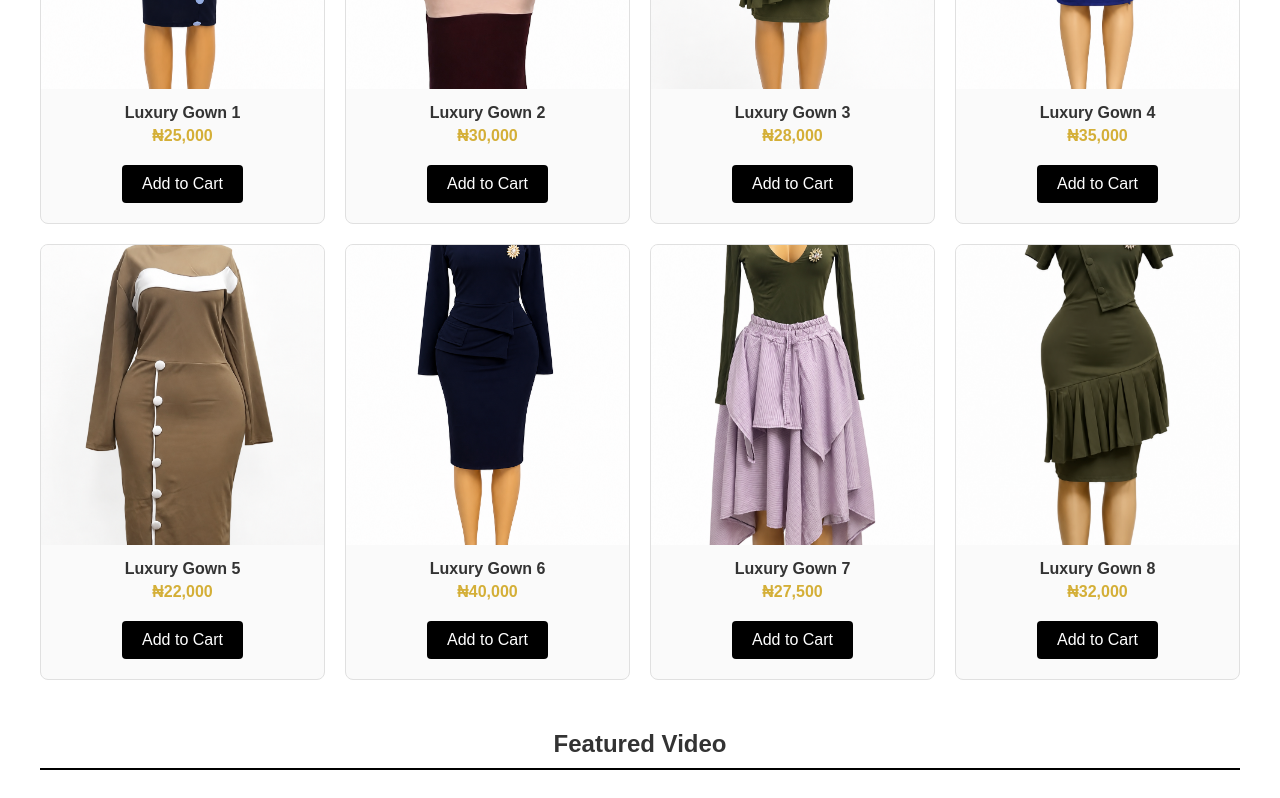
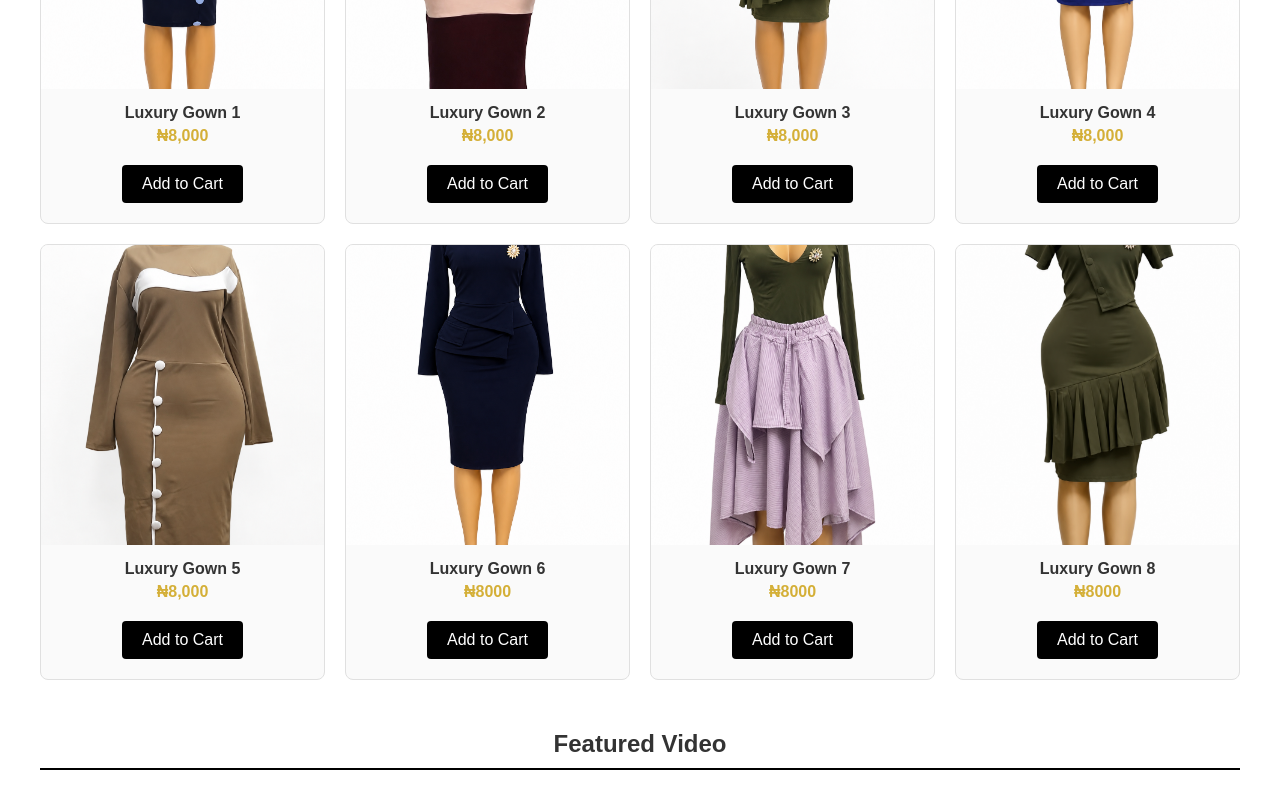
Before and after one commit to davidkingst65-stack/NIFFY-MIDE-, a plain HTML site: page index.html in a window 1280 px wide. Shown: the part 480-1278 px from the top of the page. Drawn offline with Linux system fonts and the light colour scheme.

Commit message:
Update index.html

```diff
--- a/index.html
+++ b/index.html
@@ -234,56 +234,56 @@
             <div class="gallery-item">
                 <img src="office.jpg" alt="Dress 1">
                 <div class="item-title">Luxury Gown 1</div>
-                <div class="item-price">₦25,000</div>
+                <div class="item-price">₦8,000</div>
                 <button class="btn" onclick="addToCart('Luxury Gown 1', 25000)">Add to Cart</button>
             </div>
             <!-- Item 2 -->
             <div class="gallery-item">
                 <img src="pink.jpg" alt="Dress 2">
                 <div class="item-title">Luxury Gown 2</div>
-                <div class="item-price">₦30,000</div>
+                <div class="item-price">₦8,000</div>
                 <button class="btn" onclick="addToCart('Luxury Gown 2', 30000)">Add to Cart</button>
             </div>
             <!-- Item 3 -->
             <div class="gallery-item">
                 <img src="green.jpg" alt="Dress 3">
                 <div class="item-title">Luxury Gown 3</div>
-                <div class="item-price">₦28,000</div>
+                <div class="item-price">₦8,000</div>
                 <button class="btn" onclick="addToCart('Luxury Gown 3', 28000)">Add to Cart</button>
             </div>
             <!-- Item 4 -->
             <div class="gallery-item">
                 <img src="button.jpg" alt="Dress 4">
                 <div class="item-title">Luxury Gown 4</div>
-                <div class="item-price">₦35,000</div>
+                <div class="item-price">₦8,000</div>
                 <button class="btn" onclick="addToCart('Luxury Gown 4', 35000)">Add to Cart</button>
             </div>
             <!-- Item 5 -->
             <div class="gallery-item">
                 <img src="desinger.jpg" alt="Dress 5">
                 <div class="item-title">Luxury Gown 5</div>
-                <div class="item-price">₦22,000</div>
+                <div class="item-price">₦8,000</div>
                 <button class="btn" onclick="addToCart('Luxury Gown 5', 22000)">Add to Cart</button>
             </div>
             <!-- Item 6 -->
             <div class="gallery-item">
                 <img src="work.jpg" alt="Dress 6">
                 <div class="item-title">Luxury Gown 6</div>
-                <div class="item-price">₦40,000</div>
+                <div class="item-price">₦8000</div>
                 <button class="btn" onclick="addToCart('Luxury Gown 6', 40000)">Add to Cart</button>
             </div>
             <!-- Item 7 -->
             <div class="gallery-item">
                 <img src="skirt.jpg" alt="Dress 7">
                 <div class="item-title">Luxury Gown 7</div>
-                <div class="item-price">₦27,500</div>
+                <div class="item-price">₦8000</div>
                 <button class="btn" onclick="addToCart('Luxury Gown 7', 27500)">Add to Cart</button>
             </div>
             <!-- Item 8 -->
             <div class="gallery-item">
                 <img src="bubu.jpg" alt="Dress 8">
                 <div class="item-title">Luxury Gown 8</div>
-                <div class="item-price">₦32,000</div>
+                <div class="item-price">₦8000</div>
                 <button class="btn" onclick="addToCart('Luxury Gown 8', 32000)">Add to Cart</button>
             </div>
         </div>
```
